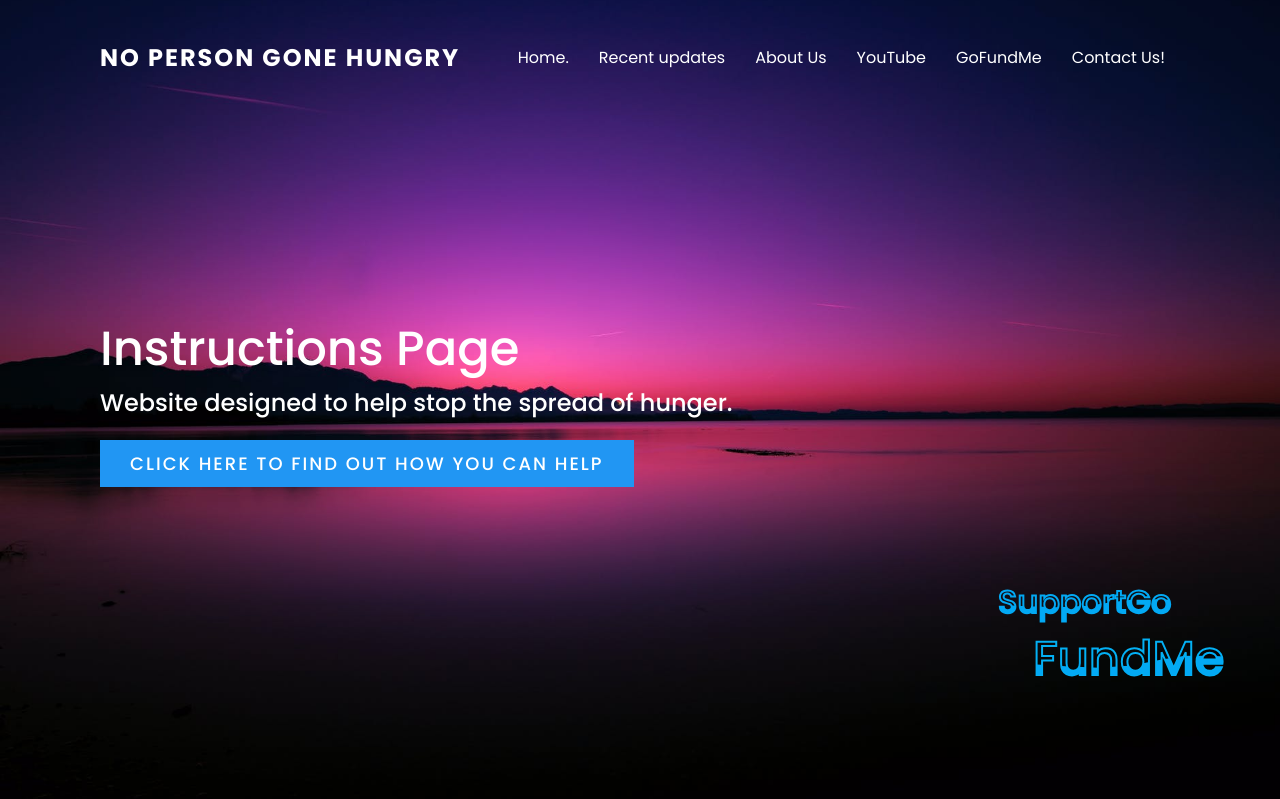
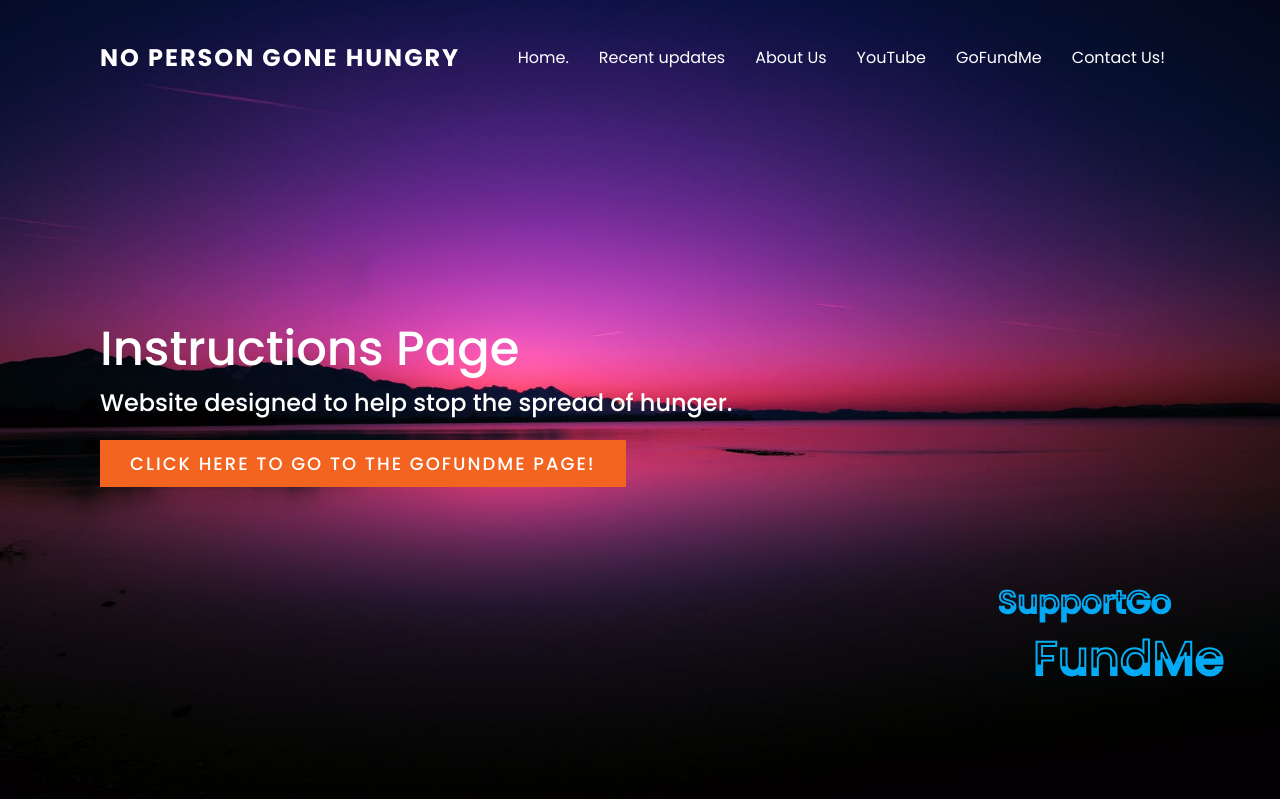
Before and after one commit to davidhwang919/npgh, a Django app: page /help in a window 1280 px wide. Shown: the top 799 px of the page. Run offline with Django 3.2, Linux system fonts and the light colour scheme; parts of the project's set-up code (start-up, migrations or seed data) failed here and were passed over.

Commit message:
something

```diff
--- a/main/static/main/steal.css
+++ b/main/static/main/steal.css
@@ -41,7 +41,7 @@
 
 .btn {
     position: relative;
-    background: #2196f3;
+    background: #f36421;
     display: inline-block;
     color: #fff;
     margin-top: 20px;
--- a/main/static/main/style.css
+++ b/main/static/main/style.css
@@ -13,7 +13,7 @@
 .banner {
     position: relative;
     min-height:100vh;
-    background: url(galaxy.jpg);
+    background: url(black.jpg);
     background-size: cover;
     background-position: right;
     display: flex;
--- a/main/templates/main/about.htm
+++ b/main/templates/main/about.htm
@@ -30,7 +30,7 @@
             <div class="textBx">
                 <h2>About the Members</h2>
                 <h3> Website designed to help stop the spread of hunger. </h3>
-                <a href="{% url 'help' %}" class="btn"> Click here to find out how you can help</a>
+                <a href="https://www.gofundme.com/f/no-person-gone-hungry?utm_campaign=p_cp+share-sheet&utm_medium=copy_link_all&utm_source=customer" class="btn"> Click here to go to the GoFundMe page!</a>
             </div>
             <div class="contented">
                 <h2>FundMe</h2>
--- a/main/templates/main/help.htm
+++ b/main/templates/main/help.htm
@@ -30,7 +30,7 @@
             <div class="textBx">
                 <h2>Instructions Page</h2>
                 <h3> Website designed to help stop the spread of hunger. </h3>
-                <a href="{% url 'help' %}" class="btn"> Click here to find out how you can help</a>
+                <a href="https://www.gofundme.com/f/no-person-gone-hungry?utm_campaign=p_cp+share-sheet&utm_medium=copy_link_all&utm_source=customer" class="btn"> Click here to go to the GoFundMe Page!</a>
             </div>
             <div class="contented">
                 <h2>FundMe</h2>
```
Also changed, not shown: blog/templates/blog/all_blogs.htm (+6 -2 lines), blog/templates/blog/detail.htm (+13 -5 lines), main/static/main/black.jpg (added).
